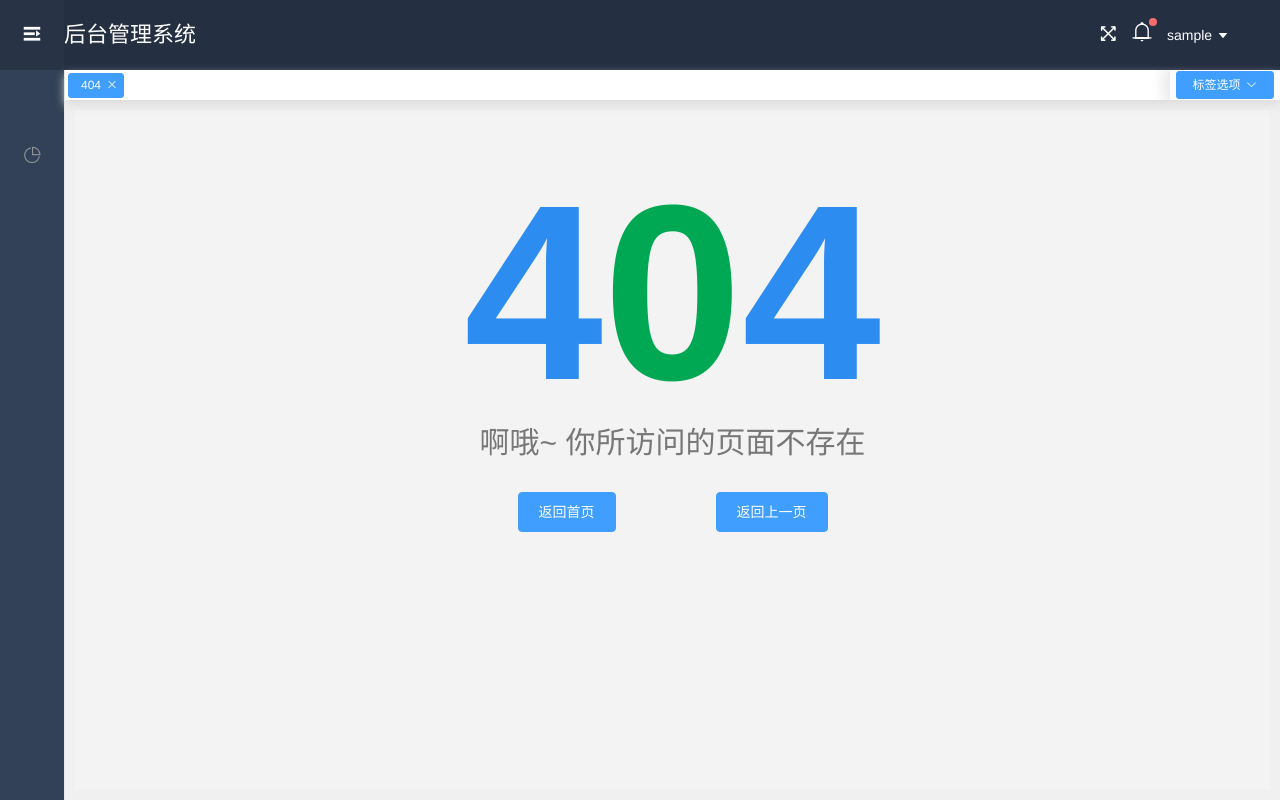
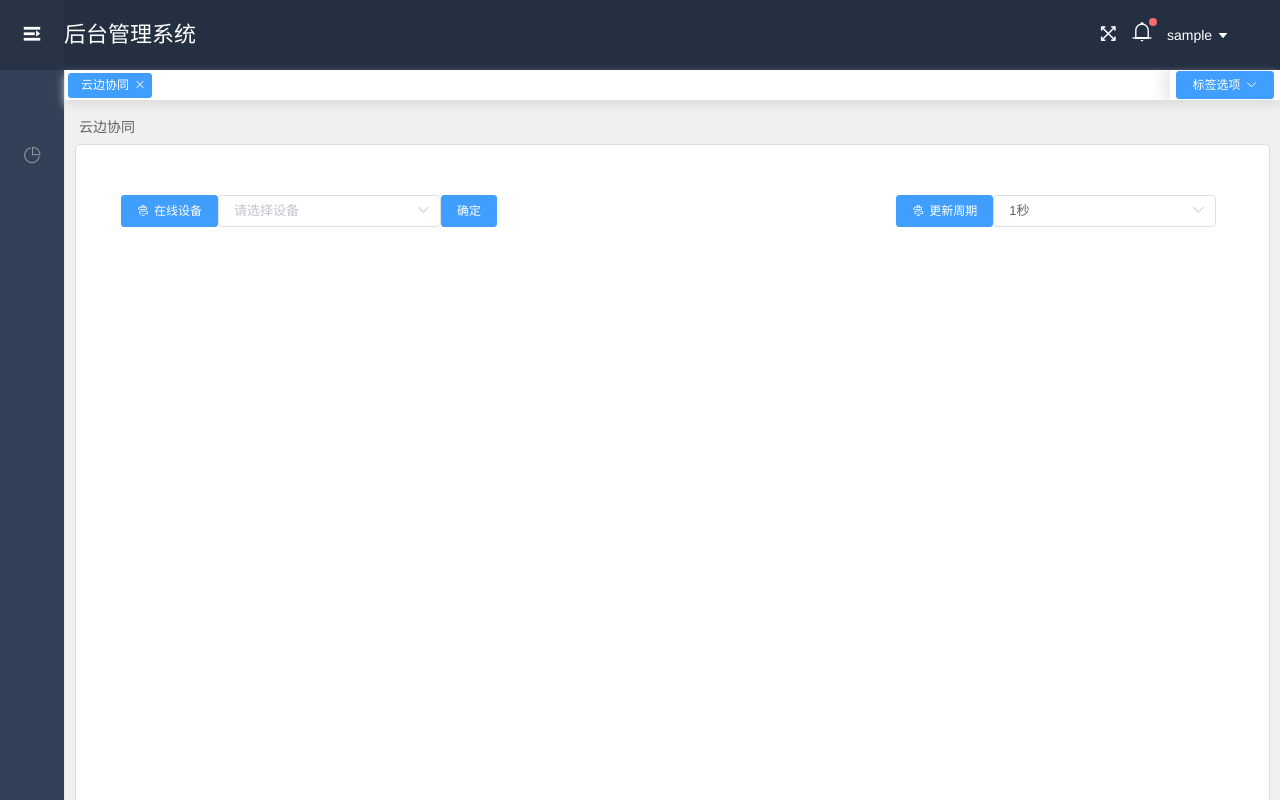
Before and after one commit to ZB-edge/ZB-web, a Vue app: page /edgexandcloud in a window 1280 px wide. Before the commit this address led to /404. Built offline with nearby package versions, Linux system fonts and the light colour scheme; sample sign-in values are in the browser's storage; a small style sheet from the web is missing.

Commit message:
edgeandcloud

```diff
--- a/src/components/common/Sidebar.vue
+++ b/src/components/common/Sidebar.vue
@@ -89,6 +89,11 @@ export default {
           index: 'equipment_use',
           title: '车辆管理'
         },
+        {
+          icon: 'el-icon-lx-calendar',
+          index: 'edgexandcloud',
+          title: '云边协同'
+        },
       ]
     };
   },
--- /dev/null
+++ b/src/components/page/EdgexAndCloud.vue
@@ -0,0 +1,206 @@
+<template>
+  <div>
+    <div class='crumbs'>
+      <el-breadcrumb separator='/'>
+        <el-breadcrumb-item><i class='el-icon-lx-calendar'></i> 云边协同</el-breadcrumb-item>
+      </el-breadcrumb>
+    </div>
+    <div class='container'>
+      <el-row  style="margin-top: 20px;margin-bottom: 30px;">
+        <el-col :span="11" style="margin-left: 15px">
+          <div style="float: left">
+            <el-button type="primary" icon="el-icon-guide" @click="">在线设备</el-button>
+            <el-select v-model="deviceIndex" placeholder="请选择设备">
+              <el-option v-for="(item, i) in deviceList" :key="i" :label="item.name" :value="i"></el-option>
+            </el-select>
+            <el-button type="primary" @click="drawCharts () ">确定</el-button>
+          </div>
+        </el-col>
+        <el-col :span="11" style="margin-left: 5%">
+          <div style="float: right">
+            <el-button type="primary" icon="el-icon-guide">更新周期</el-button>
+            <el-select v-model="interval" placeholder="请选择更新周期">
+              <el-option v-for="item in intervals" :key="item.value" :label="item.label" :value="item.value"></el-option>
+            </el-select>
+          </div>
+        </el-col>
+      </el-row>
+      <div>
+        <el-row>
+          <div id="detailchart" style="width: 1200px;height:600px;margin-top: 20px;margin-left: 10%"></div>
+        </el-row>
+      </div>
+    </div>
+  </div>
+</template>
+
+<script>
+import request from '../../network/request';
+import echarts from 'echarts';
+
+export default {
+  name: 'edgexandcloud',
+  data: function() {
+    return {
+      query: {
+        name: '',
+        pageIndex: 1,
+        pageSize: 10
+      },
+      deviceIndex: '',
+      deviceId: '',
+      deviceName: '',
+      deviceList: [
+        { name: '' }
+      ],
+      time: '',
+      interval: 1000,
+      intervals: [
+        { label: '1秒', value: 1000 },
+        { label: '3秒', value: 3000 },
+        { label: '5秒', value: 5000 },
+        { label: '10秒', value: 10000 },
+        { label: '20秒', value: 20000 },
+        { label: '30秒', value: 30000 }
+      ],
+      myChart: '',
+      option: {
+        title: {
+          text: '装备实时信息',
+          left: 'center',
+          textStyle: {
+            fontSize: 22
+          }
+        },
+        tooltip: {
+          trigger: 'axis'
+        },
+        xAxis: {
+          type: 'time',
+          name: '时间'
+        },
+        yAxis: {},
+        legend: {
+          left: 200,
+          bottom: 0,
+          itemHeight: 28,
+          itemWidth: 70
+        },
+        series: []
+      },
+      dataForm: {
+        type: []
+      },
+      len: 0
+    };
+  },
+  beforeDestroy () {
+    if (this.time) {
+      clearInterval(this.time)
+    }
+  },
+  components: {},
+  methods: {
+    drawCharts () {
+      let date1 = new Date()
+      // 实际API
+      // this.$axios.get('http://localhost:8081/api/details/' + this.gwip + '/' + id).then(resp => {
+      // kong网关代理API
+      request({
+        url: 'http://202.112.157.52:8000/d/details/202.112.157.52/b1be28d0-20d6-4e8d-ae96-d15bb907bfbd',
+        method: 'get'
+      }).then(resp => {
+        // this.$axios.get('http://localhost:8000/d/details/' + this.gwip + '/' + id).then(resp => {
+        // 开发模式下代理API
+        // this.$axios.get('/devices/details/' + this.gwip + '/' + id).then(resp => {
+        this.len = Object.keys(resp.data).length
+        for (let i = 0; i < this.len; i++) {
+          let item = 'data' + (i + 1)
+          this.dataForm[item] = []
+          this.option.series.push({
+            name: '',
+            type: 'line',
+            data: [],
+            connectNulls: true,
+            symbol: 'emptyTriangle',
+            symbolSize: 6,
+            lineStyle: {
+              width: 2
+            }
+          })
+        }
+        if (resp && resp.status === 200) {
+          this.dataForm.type = Object.keys(resp.data)
+          for (let i = 0; i < this.len; i++) {
+            let item = 'data' + (i + 1)
+            this.dataForm[item].push([date1, resp.data[this.dataForm.type[i]]])
+          }
+          // if (this.dataForm['data1'].length > 60) {
+          //   for (let i = 0; i < this.len; i++) {
+          //     let item = 'data' + (i + 1)
+          //     this.dataForm[item].shift()
+          //   }
+          // }
+          for (let i = 0; i < this.len; i++) {
+            let item = 'data' + (i + 1)
+            this.option.series[i].name = this.dataForm.type[i]
+            this.option.series[i].data = this.dataForm[item]
+          }
+        }
+        this.myChart = echarts.init(document.getElementById('detailchart'), 'macarons')
+        // this.myChart.clear()
+        // this.myChart.setOption(this.option)
+        this.setTime(this.interval)
+      })
+    },
+    setTime (time) {
+      this.time = setInterval(() => {
+        let date = new Date()
+        // 实际API
+        // this.$axios.get('http://localhost:8081/api/details/' + this.gwip + '/' + id).then(resp => {
+        // kong网关代理API
+        request({
+          url: 'http://202.112.157.52:8000/d/details/202.112.157.52/b1be28d0-20d6-4e8d-ae96-d15bb907bfbd',
+          method: 'get'
+        }).then(resp => {
+          // this.$axios.get('http://localhost:8000/d/details/' + this.gwip + '/' + id).then(resp => {
+          // 开发模式下代理API
+          // this.$axios.get('/devices/details/' + this.gwip + '/' + id).then(resp => {
+          if (resp && resp.status === 200) {
+            for (let i = 0; i < this.len; i++) {
+              let item = 'data' + (i + 1)
+              this.dataForm[item].push([date, resp.data[this.dataForm.type[i]]])
+            }
+            if (this.dataForm['data1'].length > 60) {
+              for (let i = 0; i < this.len; i++) {
+                let item = 'data' + (i + 1)
+                this.dataForm[item].shift()
+              }
+            }
+            for (let i = 0; i < this.len; i++) {
+              let item = 'data' + (i + 1)
+              this.option.series[i].data = this.dataForm[item]
+            }
+            this.myChart.setOption(this.option)
+          }
+        })
+      }, time)
+    },
+    clear () {
+      this.dialogFormVisible = false
+    }
+  },
+  watch: {
+    interval: function (newValue, oldValue) {
+      clearInterval(this.time)
+      this.setTime(newValue)
+    }
+  }
+};
+</script>
+<style scoped>
+.handle-input {
+  width: 300px;
+  display: inline-block;
+}
+</style>
--- a/src/router/index.js
+++ b/src/router/index.js
@@ -25,6 +25,11 @@ export default new Router({
           path: '/equipment_manage',
           component: () => import(/* webpackChunkName: "equipment_manage" */ '../components/page/EquipmentManage.vue'),
           meta: { title: '装备管理' }
+        },
+        {
+          path: '/edgexandcloud',
+          component: () => import(/* webpackChunkName: "markdown" */ '../components/page/EdgexAndCloud.vue'),
+          meta: { title: '云边协同' }
         },
         {
           name: 'logistics_manage',
```
